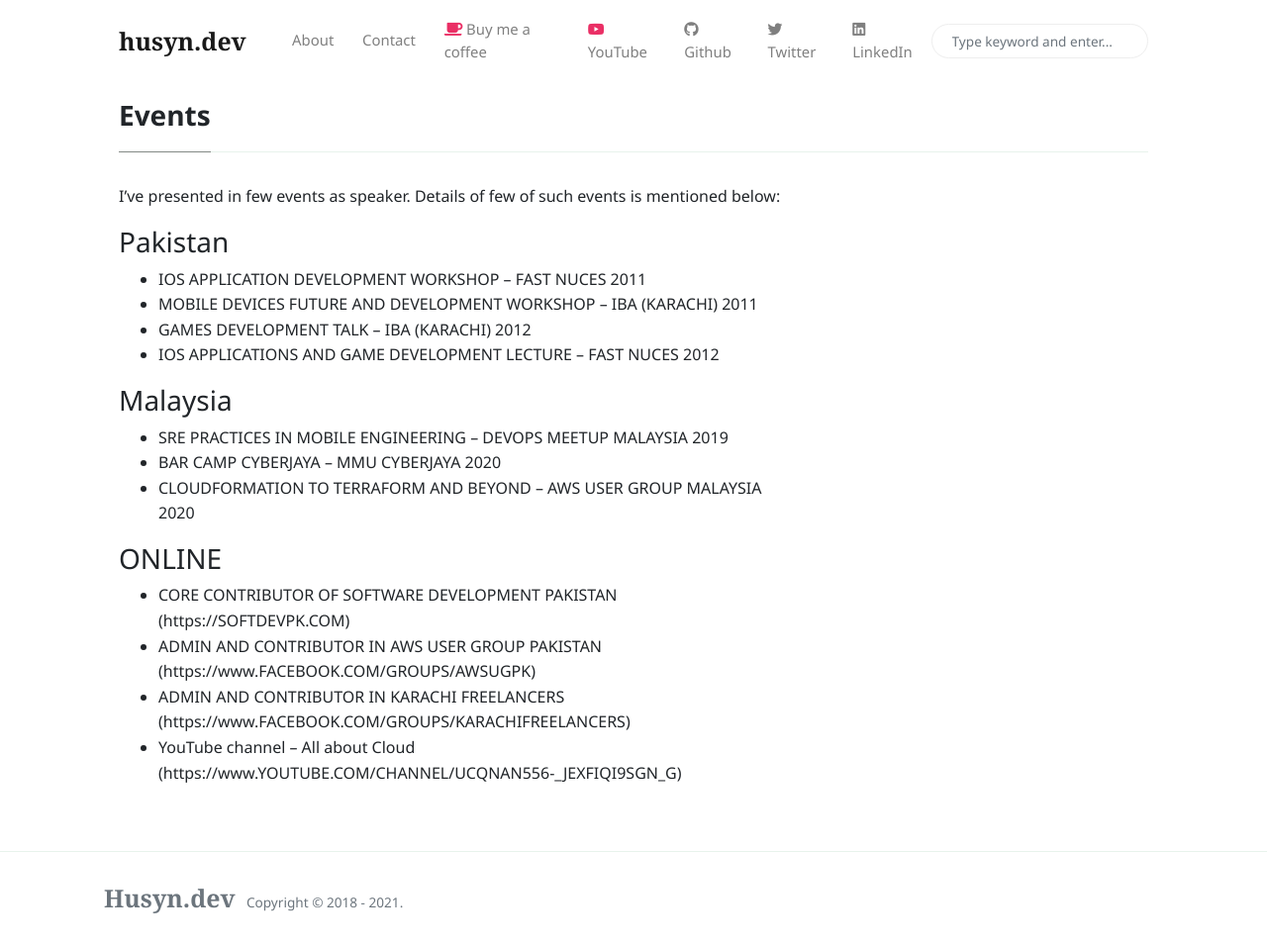
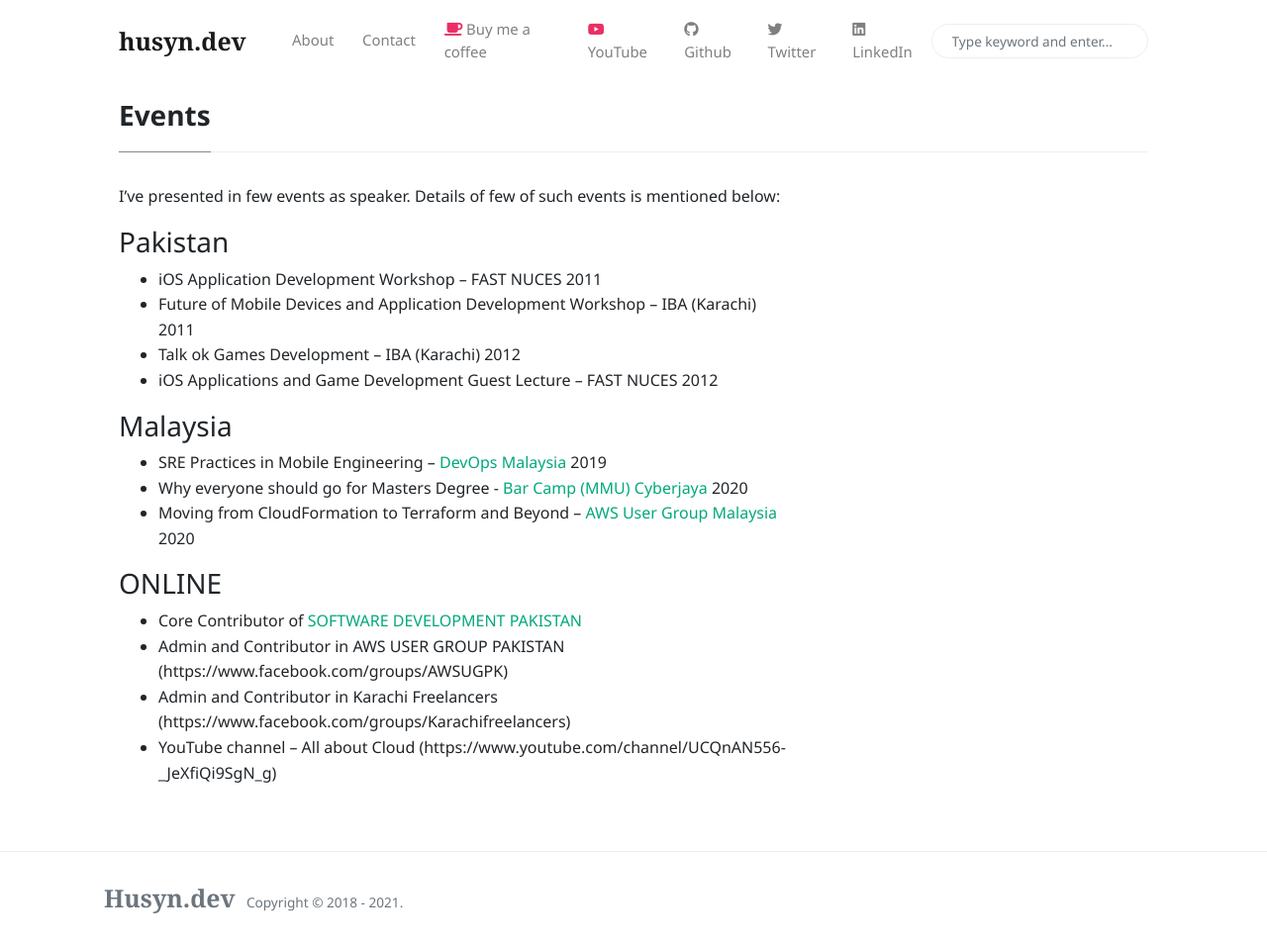
Before and after one commit to husyn/husyn.dev, a Jekyll site: the page built from _pages/events.md, in a window 1280 px wide and 955 px high. Shown: the whole window at 99% size. Built offline with Jekyll 4.4.1, drawn with Linux system fonts in a browser that asks for light colours; nearby versions of some CDN libraries.

Commit message:
Updates the spellings

```diff
--- a/_pages/events.md
+++ b/_pages/events.md
@@ -9,20 +9,27 @@
 
 ### Pakistan
 
-- 	IOS APPLICATION DEVELOPMENT WORKSHOP – FAST NUCES 2011
--	MOBILE DEVICES FUTURE AND DEVELOPMENT WORKSHOP – IBA (KARACHI) 2011
--	GAMES DEVELOPMENT TALK – IBA (KARACHI) 2012
--	IOS APPLICATIONS AND GAME DEVELOPMENT LECTURE – FAST NUCES 2012
+- 	iOS Application Development Workshop – FAST NUCES 2011
+-	Future of Mobile Devices and Application Development Workshop – IBA (Karachi) 2011
+-	Talk ok Games Development – IBA (Karachi) 2012
+-	iOS Applications and Game Development Guest Lecture – FAST NUCES 2012
 
 ### Malaysia
 
--	SRE PRACTICES IN MOBILE ENGINEERING – DEVOPS MEETUP MALAYSIA 2019
--	BAR CAMP CYBERJAYA – MMU CYBERJAYA 2020
--	CLOUDFORMATION TO TERRAFORM AND BEYOND – AWS USER GROUP MALAYSIA 2020
+-	SRE Practices in Mobile Engineering – [DevOps Malaysia][devops-malaysia] 2019
+-	Why everyone should go for Masters Degree - [Bar Camp (MMU) Cyberjaya][barcamp-cyberjaya] 2020
+-	Moving from CloudFormation to Terraform and Beyond – [AWS User Group Malaysia][aws-usergroup-malaysia] 2020
 
 ### ONLINE
 
--	CORE CONTRIBUTOR OF SOFTWARE DEVELOPMENT PAKISTAN (https://SOFTDEVPK.COM)
--	ADMIN AND CONTRIBUTOR IN AWS USER GROUP PAKISTAN (https://www.FACEBOOK.COM/GROUPS/AWSUGPK)
--	ADMIN AND CONTRIBUTOR IN KARACHI FREELANCERS (https://www.FACEBOOK.COM/GROUPS/KARACHIFREELANCERS)
--	YouTube channel – All about Cloud (https://www.YOUTUBE.COM/CHANNEL/UCQNAN556-_JEXFIQI9SGN_G)
+-	Core Contributor of [SOFTWARE DEVELOPMENT PAKISTAN][soft-dev-pakistan]
+-	Admin and Contributor in AWS USER GROUP PAKISTAN (https://www.facebook.com/groups/AWSUGPK)
+-	Admin and Contributor in Karachi Freelancers (https://www.facebook.com/groups/Karachifreelancers)
+-	YouTube channel – All about Cloud (https://www.youtube.com/channel/UCQnAN556-_JeXfiQi9SgN_g)
+
+
+[devops-malaysia]: https://www.meetup.com/DevOpsMalaysia/events/265462658/
+[aws-usergroup-malaysia]: https://www.meetup.com/AWSUGMY/events/272642576/
+[awsug-malaysia-video]: https://www.youtube.com/watch?v=fiG1iC7D4ow
+[barcamp-cyberjaya]: https://barcampcyberjaya.org
+[soft-dev-pakistan]: https://softdevpk.com
```
Also changed, not shown: _pages/about.md (+1 -1 lines).
